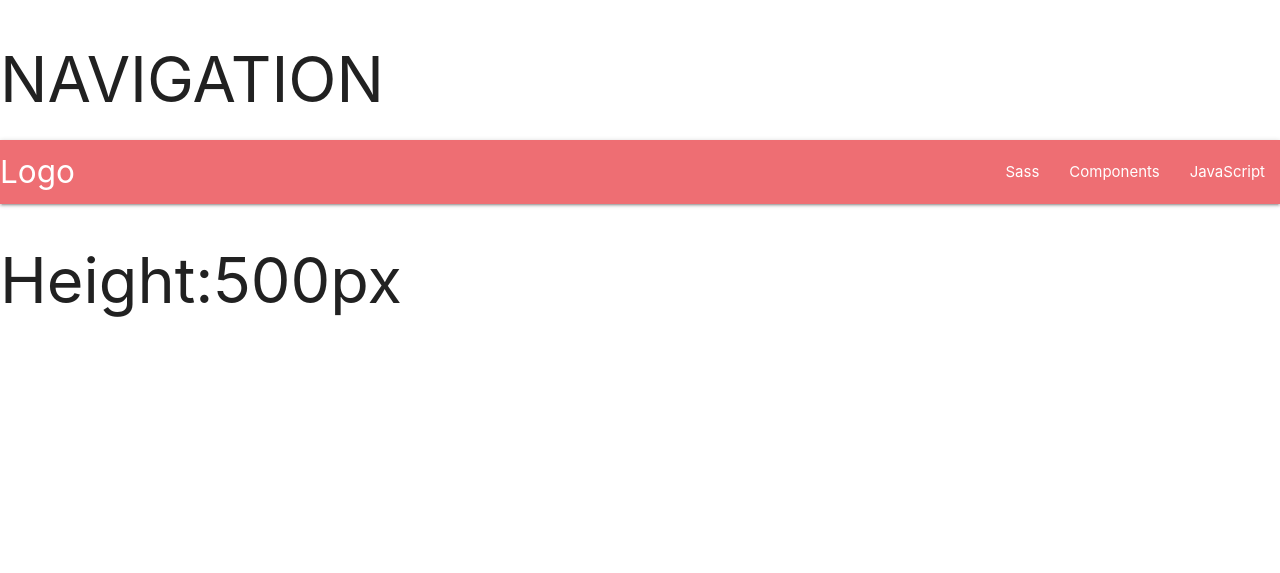
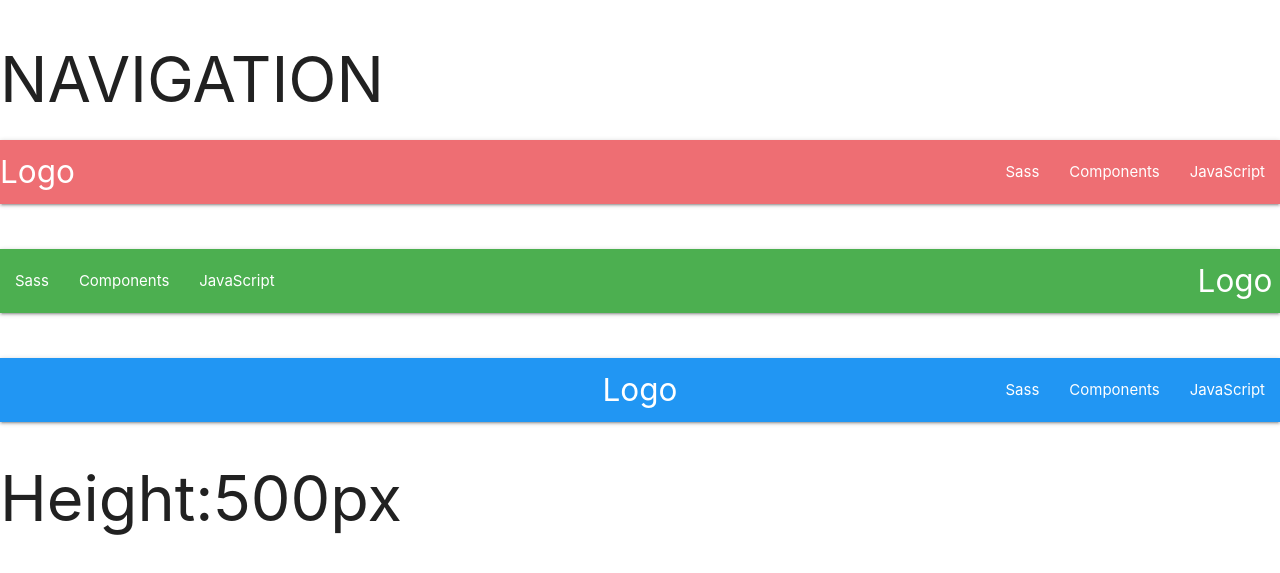
Before and after one commit to VisheshSingh/materialize-framework-sandbox, a plain HTML site: page index.html in a window 1280 px wide. Shown: the part 2739-3312 px from the top of the page. Drawn offline with nearby package versions, Linux system fonts and the light colour scheme.

Commit message:
navigation V2.0 added

```diff
--- a/index.html
+++ b/index.html
@@ -112,6 +112,28 @@
           </ul>
         </div>
       </nav>
+      <br><br>
+      <nav>
+        <div class="nav-wrapper green">
+          <a href="#" class="brand-logo right">Logo</a>
+          <ul id="nav-mobile" class="left hide-on-med-and-down">
+            <li><a href="sass.html">Sass</a></li>
+            <li><a href="badges.html">Components</a></li>
+            <li><a href="collapsible.html">JavaScript</a></li>
+          </ul>
+        </div>
+      </nav>
+      <br><br>
+      <nav>
+        <div class="nav-wrapper blue">
+          <a href="#" class="brand-logo center">Logo</a>
+          <ul id="nav-mobile" class="right hide-on-med-and-down">
+            <li><a href="sass.html">Sass</a></li>
+            <li><a href="badges.html">Components</a></li>
+            <li><a href="collapsible.html">JavaScript</a></li>
+          </ul>
+        </div>
+      </nav>
       <h1>Height:500px</h1>
       <div style="height:500px"></div>
       <!--Import jQuery before materialize.js-->
```
